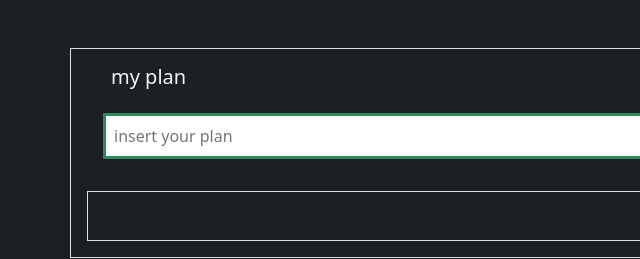
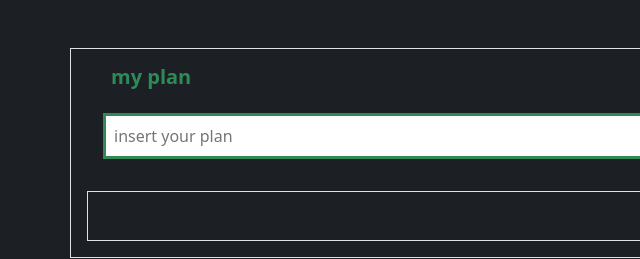
Before and after one commit to sepid-dev/toDoList, a website: page index.html in a window 1280 px wide. Shown: the full height of the page, 0-640 px from the left. Drawn offline with Linux system fonts and the light colour scheme.

Commit message:
change h5 style for input

```diff
--- a/css/todolist.css
+++ b/css/todolist.css
@@ -122,3 +122,8 @@ form.loginF .inputs .inputMe{
  #mydate{
      border:solid 3px seagreen;
  }
+
+ .header5{
+     color: seagreen;
+     font-weight: bold;
+ }
--- a/index.html
+++ b/index.html
@@ -12,17 +12,15 @@
 <body class="mybody">
 <div class="container">
   <div class="row mt-5">
-
     <div class="col p-3 border">
       <div class="plan row">
-        <h5 class="mb-2 ms-4">my plan</h5>
+        <h5 class="mb-2 ms-4 header5">my plan</h5>
         <div class="col-10">
           <input class="p-2 m-3 " placeholder="insert your plan"  id="mydate" name="plan"/>
           </div>
         <div class="col-2">
           <button class="btn btn-danger p-2 me-2 w-100 mt-3 text-nowrap" id="planbtn" >push</button>
         </div>
-
       </div>
         <div class="list mt-3 text-center border p-3">
           <ul id="tasks">
```
